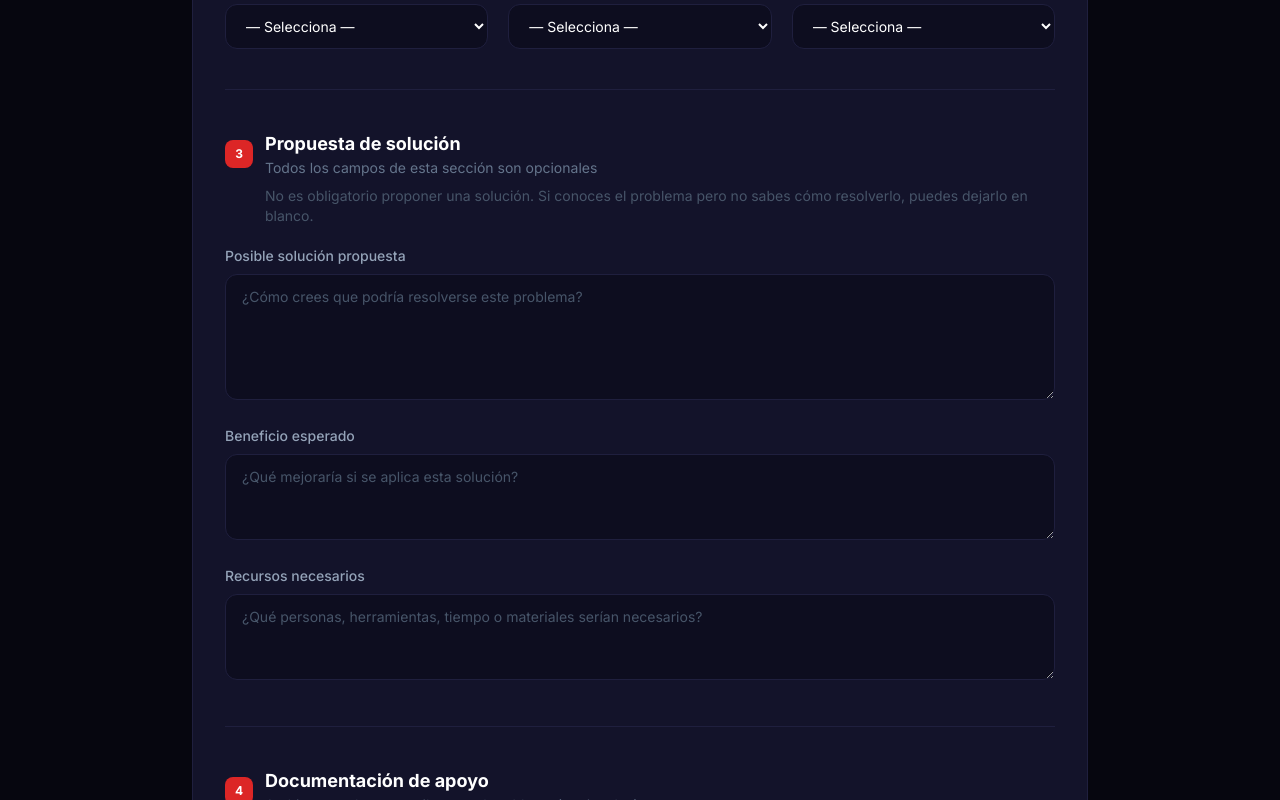
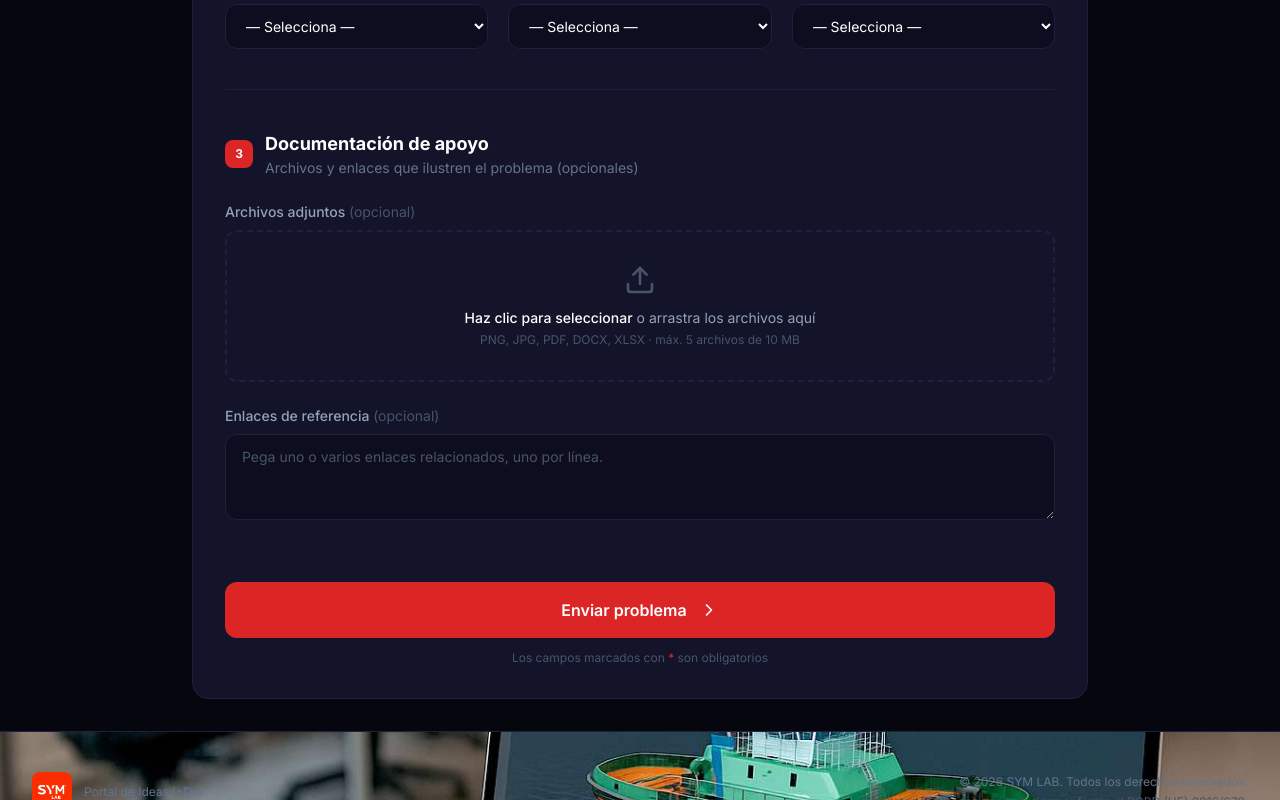
Before and after one commit to alexestiradoreyes-glitch/sym-lab, a Next.js app: page /problemas/nueva in a window 1280 px wide. Shown: the part 1380-2180 px from the top of the page. Built offline with nearby package versions, Linux system fonts and the light colour scheme.

Commit message:
Eliminar sección Propuesta de solución del formulario de problema

```diff
--- a/src/components/ProblemaForm.tsx
+++ b/src/components/ProblemaForm.tsx
@@ -30,9 +30,6 @@ const schema = z.object({
     required_error: 'Selecciona el área',
   }),
   enlacesReferencia:  z.string().max(2000).optional(),
-  solucionPropuesta:  z.string().max(3000).optional(),
-  beneficioEsperado:  z.string().max(2000).optional(),
-  recursosNecesarios: z.string().max(2000).optional(),
 })
 
 type FormValues = z.infer<typeof schema>
@@ -259,49 +256,10 @@ export default function ProblemaForm({ onSuccess }: ProblemaFormProps = {}) {
 
       <div className="border-t border-sym-bord" />
 
-      {/* ─── 3: Propuesta de solución ─── */}
-      <section>
-        <div className="flex items-center gap-3 mb-2">
-          <span className="w-7 h-7 bg-sym-red rounded-lg flex items-center justify-center text-white text-xs font-bold flex-shrink-0">3</span>
-          <div>
-            <h2 className="text-white font-bold text-lg">Propuesta de solución</h2>
-            <p className="text-slate-500 text-sm">Todos los campos de esta sección son opcionales</p>
-          </div>
-        </div>
-        <p className="text-slate-600 text-sm mb-5 pl-10">
-          No es obligatorio proponer una solución. Si conoces el problema pero no sabes cómo resolverlo, puedes dejarlo en blanco.
-        </p>
-        <div className="space-y-5">
-          <div>
-            <label htmlFor="solucionPropuesta" className="input-label">Posible solución propuesta</label>
-            <textarea id="solucionPropuesta" rows={5} className="input-field resize-y"
-              placeholder="¿Cómo crees que podría resolverse este problema?"
-              {...register('solucionPropuesta')}
-            />
-          </div>
-          <div>
-            <label htmlFor="beneficioEsperado" className="input-label">Beneficio esperado</label>
-            <textarea id="beneficioEsperado" rows={3} className="input-field resize-y"
-              placeholder="¿Qué mejoraría si se aplica esta solución?"
-              {...register('beneficioEsperado')}
-            />
-          </div>
-          <div>
-            <label htmlFor="recursosNecesarios" className="input-label">Recursos necesarios</label>
-            <textarea id="recursosNecesarios" rows={3} className="input-field resize-y"
-              placeholder="¿Qué personas, herramientas, tiempo o materiales serían necesarios?"
-              {...register('recursosNecesarios')}
-            />
-          </div>
-        </div>
-      </section>
-
-      <div className="border-t border-sym-bord" />
-
-      {/* ─── 4: Archivos y referencias ─── */}
+      {/* ─── 3: Archivos y referencias ─── */}
       <section>
         <div className="flex items-center gap-3 mb-6">
-          <span className="w-7 h-7 bg-sym-red rounded-lg flex items-center justify-center text-white text-xs font-bold flex-shrink-0">4</span>
+          <span className="w-7 h-7 bg-sym-red rounded-lg flex items-center justify-center text-white text-xs font-bold flex-shrink-0">3</span>
           <div>
             <h2 className="text-white font-bold text-lg">Documentación de apoyo</h2>
             <p className="text-slate-500 text-sm">Archivos y enlaces que ilustren el problema (opcionales)</p>
```
